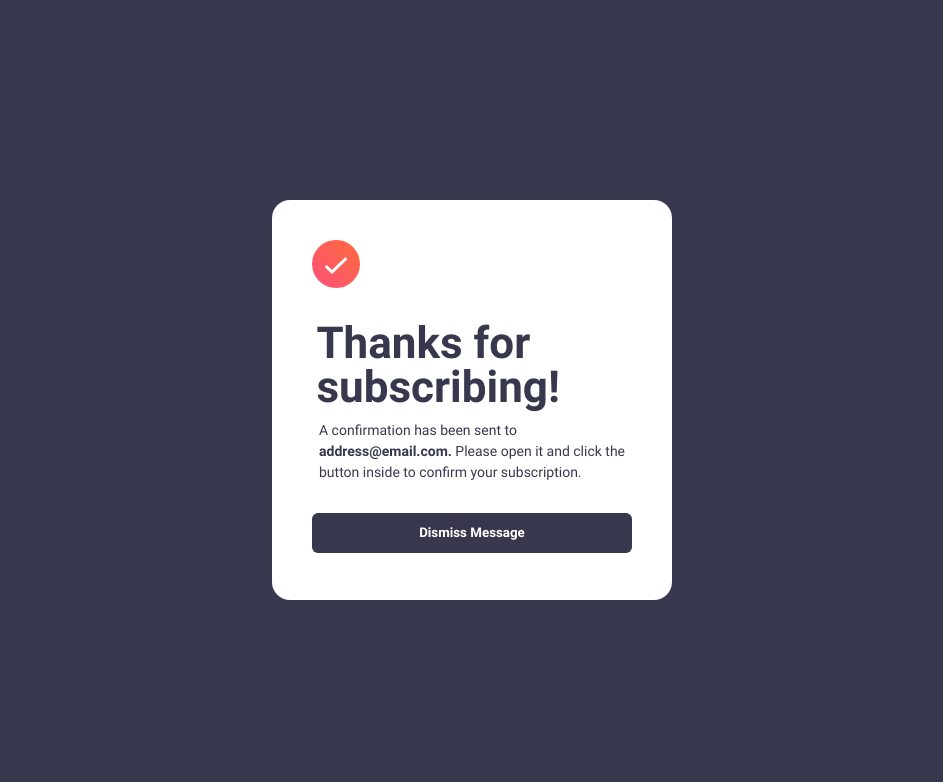
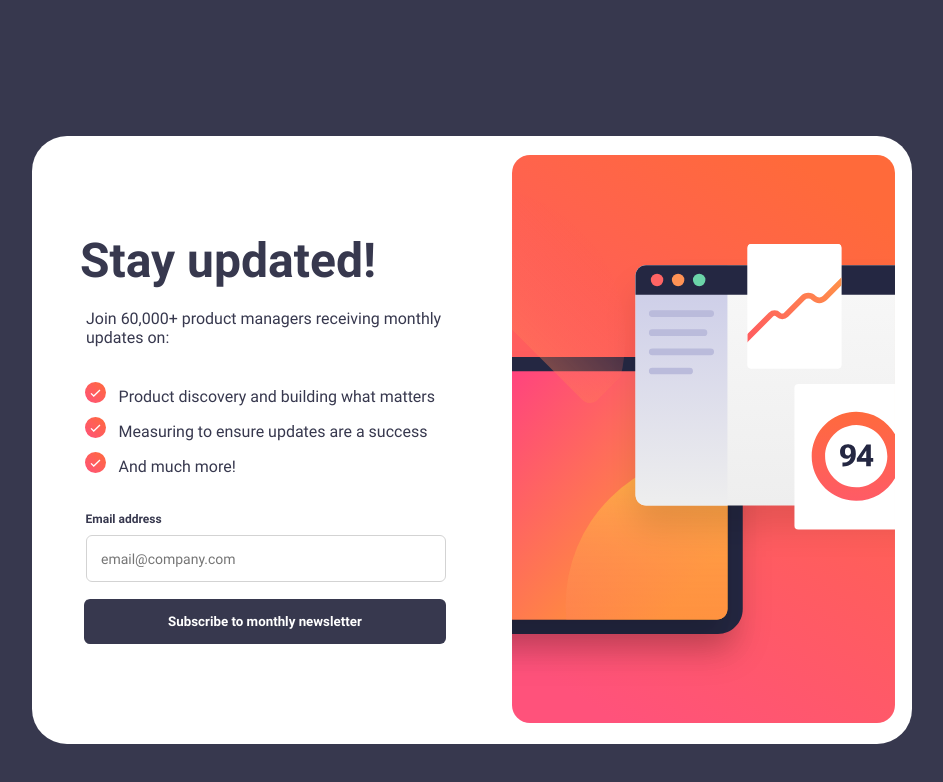
Before and after one commit to atorrez007/newsLetter, a React (Create React App) app: page /success in a window 1280 px wide. Shown: the top 782 px of the page, without its empty margins (168-1111 px from the left). Built offline with nearby package versions, Linux system fonts and the light colour scheme.

Commit message:
added prop drilling for success message reroute, added successmessage as child component and rendered with conditional removed react-router-dom from client side

```diff
--- a/src/App.tsx
+++ b/src/App.tsx
@@ -1,15 +1,10 @@
 import "./App.css";
 import SignUp from "./components/SignUp";
-import SuccessMessage from "./components/SuccessMessage";
-import { Routes, Route } from "react-router-dom";
 
 function App() {
   return (
     <div className="signup-container">
-      <Routes>
-        <Route path="/" element={<SignUp />}></Route>
-        <Route path="/success" element={<SuccessMessage />}></Route>
-      </Routes>
+      <SignUp />
     </div>
   );
 }
--- a/src/components/SignUp.tsx
+++ b/src/components/SignUp.tsx
@@ -2,19 +2,31 @@ import successIcon from "../assets/images/icon-success.svg";
 import desktopImage from "../assets/images/illustration-sign-up-desktop.svg";
 import mobileImage from "../assets/images/illustration-sign-up-mobile.svg";
 import "./SignUpStyles.css";
-import { useNavigate } from "react-router-dom";
-import { ChangeEvent, useEffect, useState } from "react";
+import { ChangeEvent, useState } from "react";
+import SuccessMessage from "./SuccessMessage";
+
+export interface User {
+  emailAddress: string;
+}
 
 const SignUp = () => {
-  const navigate = useNavigate();
-  const [address, setAddress] = useState<string | null>(null);
+  const [address, setAddress] = useState<User | null>(null);
   const [isMobile, setIsMobile] = useState<boolean>(false);
+  const [isEmailSent, setIsEmailSent] = useState<boolean>(false);
+
   const handleChange = (event: ChangeEvent<HTMLInputElement>) => {
-    setAddress(event.target.value);
+    setAddress({ emailAddress: event.target.value });
   };
 
+  const handleComponentChange = () => {
+    setIsEmailSent(false);
+  };
   const handleSubmit = () => {
-    address ? navigate("/success") : errorFunction();
+    try {
+      address?.emailAddress ? setIsEmailSent(true) : errorFunction();
+    } catch (error) {
+      console.log(error);
+    }
   };
 
   const errorFunction = () => {
@@ -28,8 +40,9 @@ const SignUp = () => {
 
   window.addEventListener("resize", updateImg);
 
-  useEffect(() => {}, [address]);
   return (
+    <div>
+      {!isEmailSent ? (
         <div className="signup-box">
           <div className="left-sided-content">
             <div className="left-sided-header">
@@ -92,6 +105,13 @@ const SignUp = () => {
             </div>
           </div>
         </div>
+      ) : (
+        <SuccessMessage
+          emailAddress={address?.emailAddress}
+          handleComponentChild={handleComponentChange}
+        />
+      )}
+    </div>
   );
 };
 
--- a/src/components/SuccessMessage.tsx
+++ b/src/components/SuccessMessage.tsx
@@ -2,7 +2,12 @@ import React from "react";
 import "./SuccessMessageStyles.css";
 import iconSuccess from "../assets/images/icon-success.svg";
 
-const SuccessMessage = () => {
+interface Props {
+  emailAddress: string | undefined;
+  handleComponentChild: () => void;
+}
+
+const SuccessMessage = ({ emailAddress, handleComponentChild }: Props) => {
   return (
     <div className="success-container">
       <div className="success-panel">
@@ -14,13 +19,20 @@ const SuccessMessage = () => {
         </div>
         <div className="description-content">
           <p>
-            A confirmation has been sent to <strong>address@email.com. </strong>
+            A confirmation has been sent to <strong>{emailAddress}.</strong>
             Please open it and click the button inside to confirm your
             subscription.
           </p>
         </div>
         <div className="success-interactive-content">
-          <button className="success-button-styles">Dismiss Message</button>
+          <button
+            className="success-button-styles"
+            onClick={() => {
+              handleComponentChild();
+            }}
+          >
+            Dismiss Message
+          </button>
         </div>
       </div>
     </div>
```
Also changed, not shown: src/assets/images/favicon-32x32.png (deleted), 1 other file (tests, documents, lock files or other folders). Lines whose indentation alone changed are shown as unchanged.
